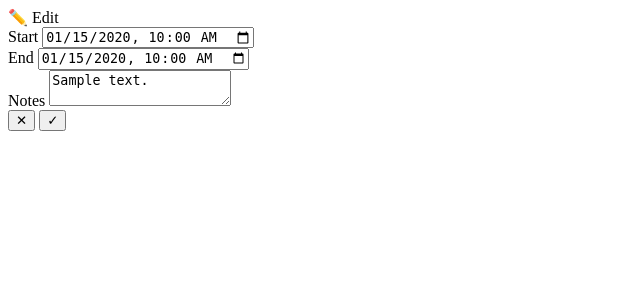
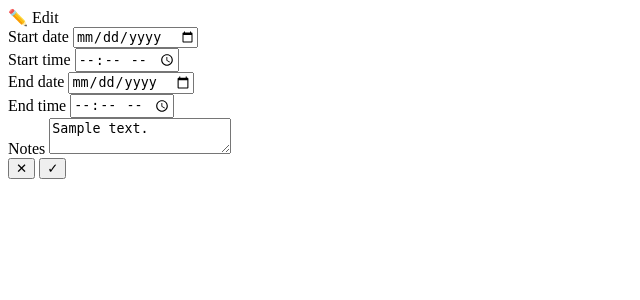
Before and after one commit to kvboe/FeedApp, a FastAPI app: template templates/_entry_edit.html in a window 1280 px wide. Shown: the top 300 px of the page, without its empty margins (0-640 px from the left). Run offline with FastAPI, Linux system fonts and the light colour scheme; the template is opened without the code that fills it: most values are stand-ins (such as "Sample title", 1, 10 or a date in 2020); parts of the project's set-up code (start-up, migrations or seed data) failed here and were passed over.

Commit message:
feat: add date and time input formatting functions and update entry edit UI

```diff
--- a/main.py
+++ b/main.py
@@ -190,6 +190,26 @@ def _format_datetime_input(value: str | None) -> str:
     return dt.strftime("%Y-%m-%dT%H:%M")
 
 
+def _format_date_input(value: str | None) -> str:
+    if not value:
+        return ""
+    try:
+        dt = datetime.fromisoformat(value)
+    except ValueError:
+        return ""
+    return dt.strftime("%Y-%m-%d")
+
+
+def _format_time_input(value: str | None) -> str:
+    if not value:
+        return ""
+    try:
+        dt = datetime.fromisoformat(value)
+    except ValueError:
+        return ""
+    return dt.strftime("%H:%M")
+
+
 def _parse_datetime_input(value: str | None, fallback: datetime) -> str:
     if value:
         try:
@@ -197,6 +217,28 @@ def _parse_datetime_input(value: str | None, fallback: datetime) -> str:
         except ValueError:
             pass
     return fallback.isoformat(timespec="seconds")
+
+
+def _parse_date_time_input(
+    date_value: str | None,
+    time_value: str | None,
+    fallback: datetime,
+) -> str:
+    date_value = (date_value or "").strip()
+    time_value = (time_value or "").strip()
+    if not date_value and not time_value:
+        return fallback.isoformat(timespec="seconds")
+
+    if not date_value:
+        date_value = fallback.strftime("%Y-%m-%d")
+    if not time_value:
+        time_value = fallback.strftime("%H:%M")
+
+    try:
+        dt = datetime.fromisoformat(f"{date_value}T{time_value}")
+        return dt.isoformat(timespec="seconds")
+    except ValueError:
+        return fallback.isoformat(timespec="seconds")
 
 
 def _get_entry(entry_id: int) -> sqlite3.Row | None:
@@ -224,6 +266,10 @@ def index(request: Request) -> HTMLResponse:
             "format_since": _format_since,
             "format_datetime": _format_datetime,
             "format_datetime_input": _format_datetime_input,
+            "format_date_input": _format_date_input,
+            "format_time_input": _format_time_input,
+            "format_date_input": _format_date_input,
+            "format_time_input": _format_time_input,
             "start_date": start_date or "",
             "end_date": end_date or "",
             "active_page": "home",
@@ -294,13 +340,18 @@ def log_feed(
     amount_ml: int = Form(120),
     notes: str = Form(""),
     created_at: str = Form(""),
+    created_date: str = Form(""),
+    created_time: str = Form(""),
     minutes_ago: int = Form(0),
     start_date: str = Form(""),
     end_date: str = Form(""),
 ) -> HTMLResponse:
     now_dt = datetime.now()
     created_at_dt = now_dt - timedelta(minutes=minutes_ago or 0)
-    created_at = _parse_datetime_input(created_at, created_at_dt)
+    if created_date or created_time:
+        created_at = _parse_date_time_input(created_date, created_time, created_at_dt)
+    else:
+        created_at = _parse_datetime_input(created_at, created_at_dt)
     with _connect() as conn:
         conn.execute(
             """
@@ -392,6 +443,8 @@ def toggle_sleep(
             "format_since": _format_since,
             "format_datetime": _format_datetime,
             "format_datetime_input": _format_datetime_input,
+            "format_date_input": _format_date_input,
+            "format_time_input": _format_time_input,
             "start_date": start_date or "",
             "end_date": end_date or "",
             "oob": True,
@@ -412,6 +465,8 @@ def edit_entry(entry_id: int, request: Request) -> HTMLResponse:
             "format_duration": _format_duration,
             "format_datetime": _format_datetime,
             "format_datetime_input": _format_datetime_input,
+            "format_date_input": _format_date_input,
+            "format_time_input": _format_time_input,
         },
     )
 
@@ -422,8 +477,14 @@ def update_entry(
     request: Request,
     amount_ml: int | None = Form(None),
     created_at: str = Form(""),
+    created_date: str = Form(""),
+    created_time: str = Form(""),
     started_at: str = Form(""),
+    started_date: str = Form(""),
+    started_time: str = Form(""),
     ended_at: str = Form(""),
+    ended_date: str = Form(""),
+    ended_time: str = Form(""),
     notes: str = Form(""),
 ) -> HTMLResponse:
     entry = _get_entry(entry_id)
@@ -433,7 +494,12 @@ def update_entry(
 
     if entry["type"] == "feed":
         amount = amount_ml if amount_ml is not None else entry["amount_ml"]
-        created_at_value = _parse_datetime_input(created_at, now_dt)
+        if created_date or created_time:
+            created_at_value = _parse_date_time_input(
+                created_date, created_time, now_dt
+            )
+        else:
+            created_at_value = _parse_datetime_input(created_at, now_dt)
         with _connect() as conn:
             conn.execute(
                 """
@@ -445,8 +511,15 @@ def update_entry(
             )
             conn.commit()
     else:
-        started_at = _parse_datetime_input(started_at, now_dt)
-        ended_at = _parse_datetime_input(ended_at, now_dt)
+        if started_date or started_time:
+            started_at = _parse_date_time_input(started_date, started_time, now_dt)
+        else:
+            started_at = _parse_datetime_input(started_at, now_dt)
+
+        if ended_date or ended_time:
+            ended_at = _parse_date_time_input(ended_date, ended_time, now_dt)
+        else:
+            ended_at = _parse_datetime_input(ended_at, now_dt)
         started_dt = datetime.fromisoformat(started_at)
         ended_dt = datetime.fromisoformat(ended_at)
         if ended_dt < started_dt:
--- a/templates/_entry_edit.html
+++ b/templates/_entry_edit.html
@@ -22,33 +22,63 @@
         />
       </div>
       <div>
-        <label class="text-sm text-slate-400" for="created_at_{{ entry.id }}">Time</label>
+        <label class="text-sm text-slate-400" for="created_date_{{ entry.id }}">Date</label>
         <input
-          id="created_at_{{ entry.id }}"
-          name="created_at"
-          type="datetime-local"
-          value="{{ format_datetime_input(entry.created_at) }}"
+          id="created_date_{{ entry.id }}"
+          name="created_date"
+          type="date"
+          value="{{ format_date_input(entry.created_at) }}"
+          class="mt-1 w-full rounded-xl bg-slate-800 border border-slate-700 px-3 py-2 text-sm"
+        />
+      </div>
+      <div>
+        <label class="text-sm text-slate-400" for="created_time_{{ entry.id }}">Time</label>
+        <input
+          id="created_time_{{ entry.id }}"
+          name="created_time"
+          type="time"
+          value="{{ format_time_input(entry.created_at) }}"
           class="mt-1 w-full rounded-xl bg-slate-800 border border-slate-700 px-3 py-2 text-sm"
         />
       </div>
     {% else %}
       <div>
-        <label class="text-sm text-slate-400" for="started_at_{{ entry.id }}">Start</label>
+        <label class="text-sm text-slate-400" for="started_date_{{ entry.id }}">Start date</label>
         <input
-          id="started_at_{{ entry.id }}"
-          name="started_at"
-          type="datetime-local"
-          value="{{ format_datetime_input(entry.started_at) }}"
+          id="started_date_{{ entry.id }}"
+          name="started_date"
+          type="date"
+          value="{{ format_date_input(entry.started_at) }}"
           class="mt-1 w-full rounded-xl bg-slate-800 border border-slate-700 px-3 py-2 text-sm"
         />
       </div>
       <div>
-        <label class="text-sm text-slate-400" for="ended_at_{{ entry.id }}">End</label>
+        <label class="text-sm text-slate-400" for="started_time_{{ entry.id }}">Start time</label>
         <input
-          id="ended_at_{{ entry.id }}"
-          name="ended_at"
-          type="datetime-local"
-          value="{{ format_datetime_input(entry.ended_at) }}"
+          id="started_time_{{ entry.id }}"
+          name="started_time"
+          type="time"
+          value="{{ format_time_input(entry.started_at) }}"
+          class="mt-1 w-full rounded-xl bg-slate-800 border border-slate-700 px-3 py-2 text-sm"
+        />
+      </div>
+      <div>
+        <label class="text-sm text-slate-400" for="ended_date_{{ entry.id }}">End date</label>
+        <input
+          id="ended_date_{{ entry.id }}"
+          name="ended_date"
+          type="date"
+          value="{{ format_date_input(entry.ended_at) }}"
+          class="mt-1 w-full rounded-xl bg-slate-800 border border-slate-700 px-3 py-2 text-sm"
+        />
+      </div>
+      <div>
+        <label class="text-sm text-slate-400" for="ended_time_{{ entry.id }}">End time</label>
+        <input
+          id="ended_time_{{ entry.id }}"
+          name="ended_time"
+          type="time"
+          value="{{ format_time_input(entry.ended_at) }}"
           class="mt-1 w-full rounded-xl bg-slate-800 border border-slate-700 px-3 py-2 text-sm"
         />
       </div>
```
Also changed, not shown: templates/index.html (+13 -4 lines).
